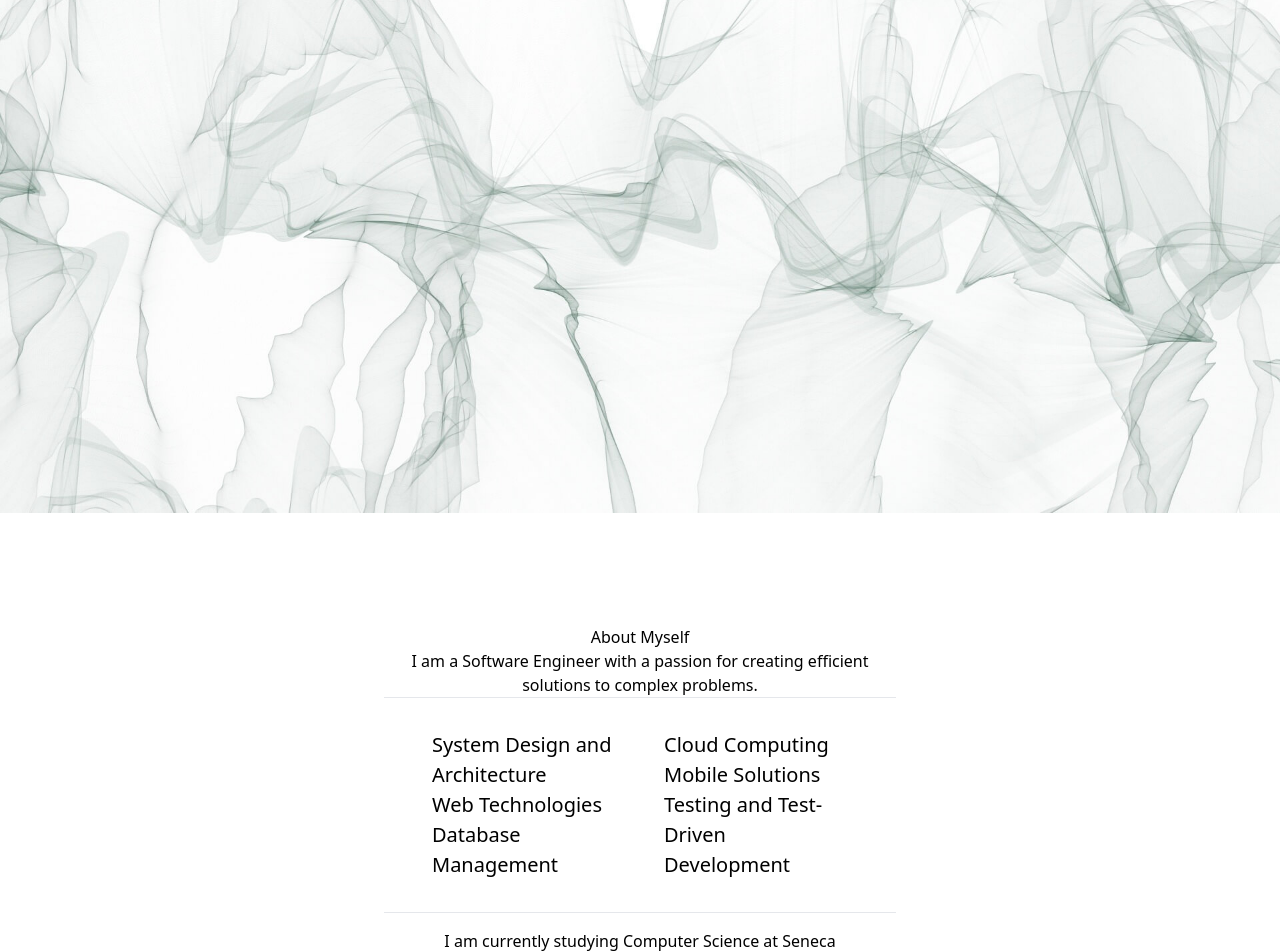
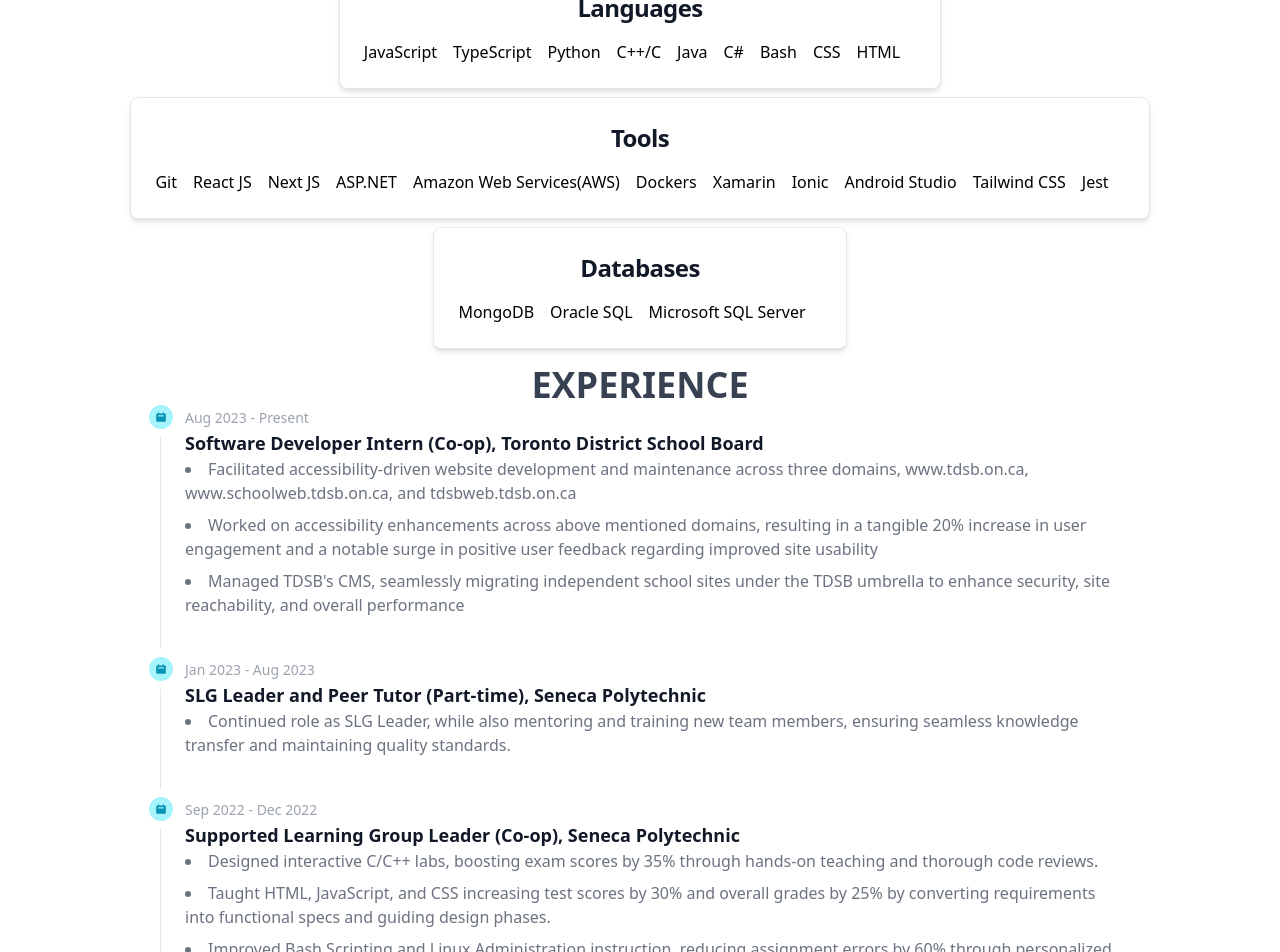
Before and after one commit to hamitsehjal/Portfolio-Hamit, a React (Vite) app: page / in a window 1280 px wide. Shown: the part 640-1592 px from the top of the page. Built offline with nearby package versions, Linux system fonts and the light colour scheme.

Commit message:
Configure the About Section

```diff
--- a/src/Components/About.jsx
+++ b/src/Components/About.jsx
@@ -5,81 +5,80 @@
  */
 
 import React from "react";
+import { Carousel, Card } from 'flowbite-react';
+const skillsList = {
+  // applications: [
+  //   "System Design and Architecture",
+  //   "Web Technologies",
+  //   "Database Management",
+  //   "Cloud Computing",
+  //   "Mobile Solutions",
+  //   "Software Testing",],
+  languages: [
+    "JavaScript",
+    "TypeScript",
+    "Python",
+    "C++/C",
+    "Java",
+    "C#",
+    "Bash",
+    "CSS",
+    "HTML"
+  ],
+  tools: [
+    "Git",
+    "React JS",
+    "Next JS",
+    "ASP.NET",
+    "Amazon Web Services(AWS)",
+    "Dockers",
+    "Xamarin",
+    "Ionic",
+    "Android Studio",
+    "Tailwind CSS",
+    "Jest"
+  ],
+  databases: [
+    "MongoDB",
+    "Oracle SQL",
+    "Microsoft SQL Server"
+  ]
 
-/**
- * About background image
- *
- * Below is a sample image. Upload the image of your choice into the "images"
- * directory and import here for use. Then, set imageAltText to string that
- * represents what you see in that image.
- *
- * Need an image? Check out https://unsplash.com to download a image you
- * freely use on your site.
- */
-import image from "../images/motion-background.jpg";
+};
 
-const imageAltText = "purple and blue abstract background";
 
-/**
- * Sort description that expands on your title on the Home component.
- */
-const description =
-  "I am a Software Engineer with a passion for creating efficient solutions to complex problems.";
-
-/**
- * List of some of skills or technologies you work on, are learning,
- * passionate about, or enjoy,
- */
-const skillsList = [
-  "System Design and Architecture",
-  "Web Technologies",
-  "Database Management",
-  "Cloud Computing",
-  "Mobile Solutions",
-  "Testing and Test-Driven Development",
-];
-
-/**
- * Use this to give more information about what you are passionate about,
- * how you best work, or even a quote. This will help someone learn more
- * about you on a professional level.
- */
-const detailOrQuote =
-  "I am currently studying Computer Science at Seneca PolyTechnic in Toronto. Passionate about designing and developing efficient software solutions, I excel in creating seamless user experiences and driving impactful results. With a strong technical background and a knack for problem-solving, I strive to deliver high-quality applications that meet the needs of modern businesses.";
 
 const About = () => {
   return (
-    <section className="padding" id="about">
-      <img className="background" src={image} alt={imageAltText} />
-      <div
-        style={{
-          backgroundColor: "white",
-          width: "50%",
-          padding: "4rem",
-          margin: "3rem auto",
-          textAlign: "center",
-        }}
-      >
-        <h2>About Myself</h2>
-        <p className="large">{description}</p>
-        <hr />
-        <ul
-          style={{
-            textAlign: "left",
-            columns: 2,
-            fontSize: "1.25rem",
-            margin: "2rem 3rem",
-            gap: "3rem",
-          }}
-        >
-          {skillsList.map((skill) => (
-            <li key={skill}>{skill}</li>
-          ))}
-        </ul>
-        <hr />
-        <p style={{ padding: "1rem 3rem 0" }}>{detailOrQuote}</p>
+
+    <div className="container mx-auto mt-10 text-center" id="about">
+      <h2 className="text-4xl font-semibold text-center text-gray-700">SKILLS</h2>
+      <div className="flex flex-wrap flex-col items-center justify-center m-2">
+        {
+          Object.keys(skillsList).map((item) => (
+            <div key={item}>
+
+              {/* <ul className="grid grid-cols-2 text-xl m-12 gap-2 text-center"> */}
+              <Card className="w-full mb-2 items-start">
+                <h5 className="text-2xl font-bold tracking-tight text-gray-900 capitalize">
+                  <p>{item}</p>
+                </h5>
+                <ul className="flex">
+                  {
+                    skillsList[item].map((skill, index) => (
+                      <li className="mr-4" key={index}>{skill}</li>
+                    ))
+                  }
+                </ul>
+              </Card>
+              {/* </ul> */}
+
+            </div>
+          ))
+        }
       </div>
-    </section>
+
+    </div>
   );
 };
 
```
Also changed, not shown: src/App.jsx (+1 -9 lines).
